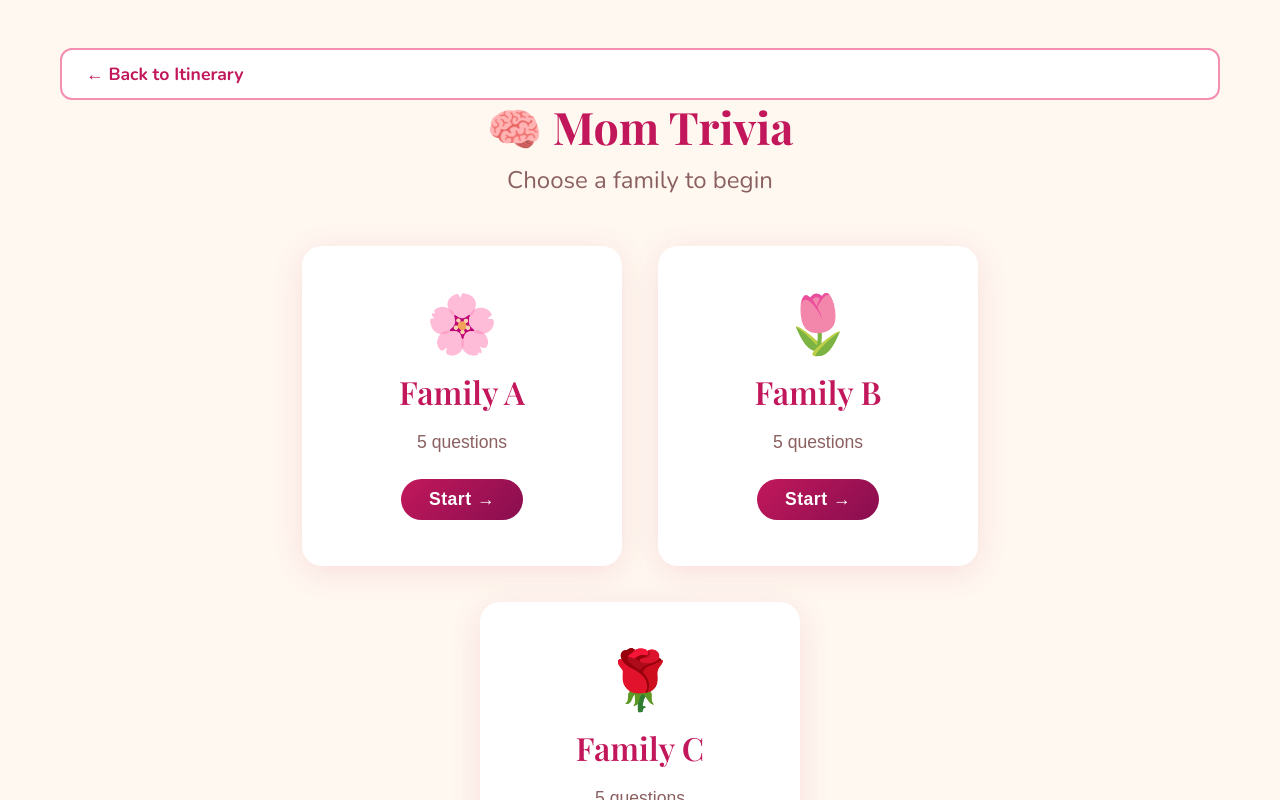
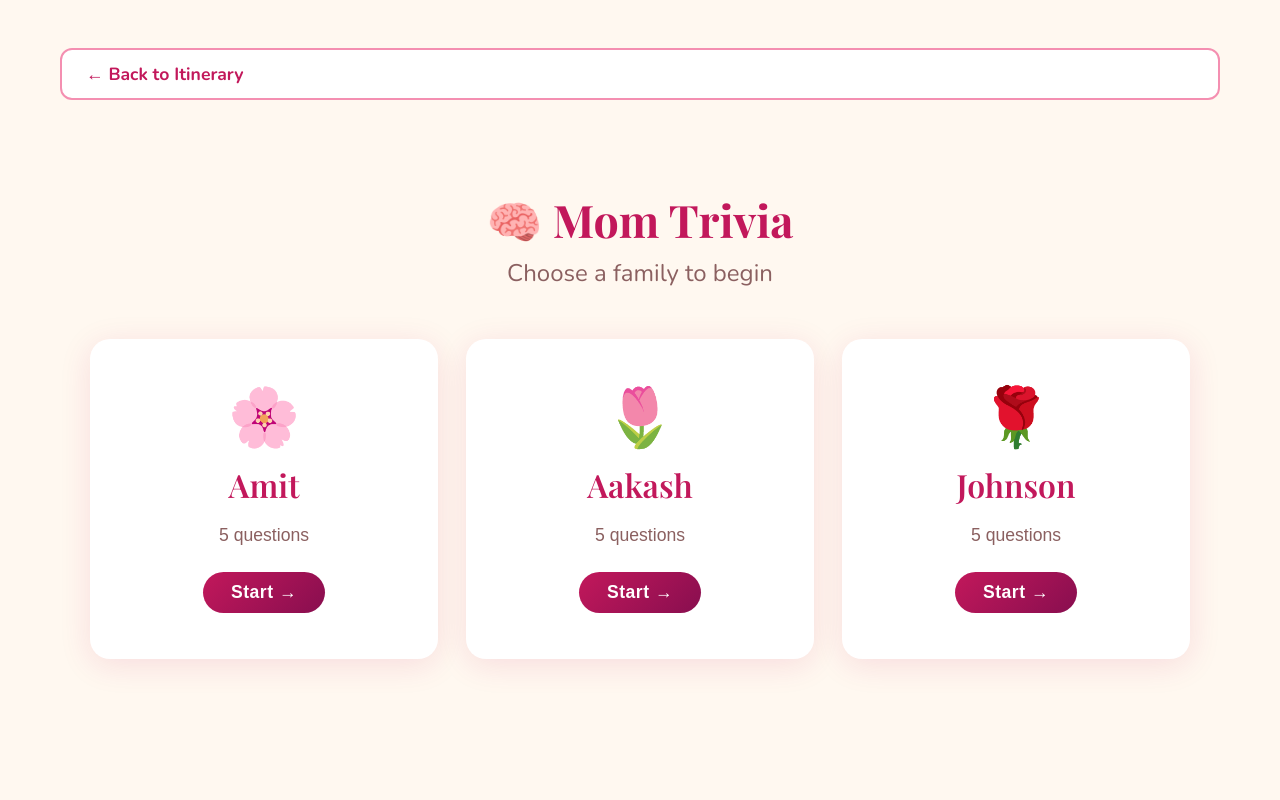
Before and after one commit to aakashgih/Mothers-Day-Celebration, a React (Vite) app: page / in a window 1280 px wide. Both pictures are taken after a click on the button 640 px from the left and 557 px from the top of the page. Shown: the top 800 px of the page. Built offline with nearby package versions, Linux system fonts and the light colour scheme; a web font is replaced by a local one.

Commit message:
Rename families to Amit/Aakash/Johnson, lock cards to 3-column grid
Replace placeholder family names. Switch family-cards from flex-wrap to
a fixed 3-column grid so cards never wrap on any screen size.

https://claude.ai/code/session_01AvYHXFq8M5WRnbcLzFSbG2

```diff
--- a/src/App.css
+++ b/src/App.css
@@ -164,7 +164,7 @@ body {
   border-radius: var(--radius-lg);
   box-shadow: var(--card-shadow);
   padding: 48px 40px 44px;
-  width: 320px;
+  width: 100%;
   cursor: pointer;
   border: 2px solid transparent;
   transition: transform 0.25s, box-shadow 0.25s, border-color 0.25s;
@@ -323,14 +323,13 @@ body {
   border: 2px solid transparent;
 }
 
-/* Family cards row */
+/* Family cards row — always 3 columns */
 .family-cards {
-  display: flex;
-  gap: 36px;
-  justify-content: center;
-  flex-wrap: wrap;
+  display: grid;
+  grid-template-columns: repeat(3, 1fr);
+  gap: 28px;
   width: 100%;
-  max-width: 1000px;
+  max-width: 1100px;
 }
 
 .timeline-icon {
--- a/src/data/trivia.js
+++ b/src/data/trivia.js
@@ -4,7 +4,7 @@
 export const families = [
   {
     id: 'family-a',
-    name: 'Family A',
+    name: 'Amit',
     emoji: '🌸',
     questions: [
       "What is Mom's favorite childhood memory?",
@@ -16,7 +16,7 @@ export const families = [
   },
   {
     id: 'family-b',
-    name: 'Family B',
+    name: 'Aakash',
     emoji: '🌷',
     questions: [
       "What is something Mom always says that sticks with you?",
@@ -28,7 +28,7 @@ export const families = [
   },
   {
     id: 'family-c',
-    name: 'Family C',
+    name: 'Johnson',
     emoji: '🌹',
     questions: [
       "What is the best piece of advice Mom has ever given you?",
```
